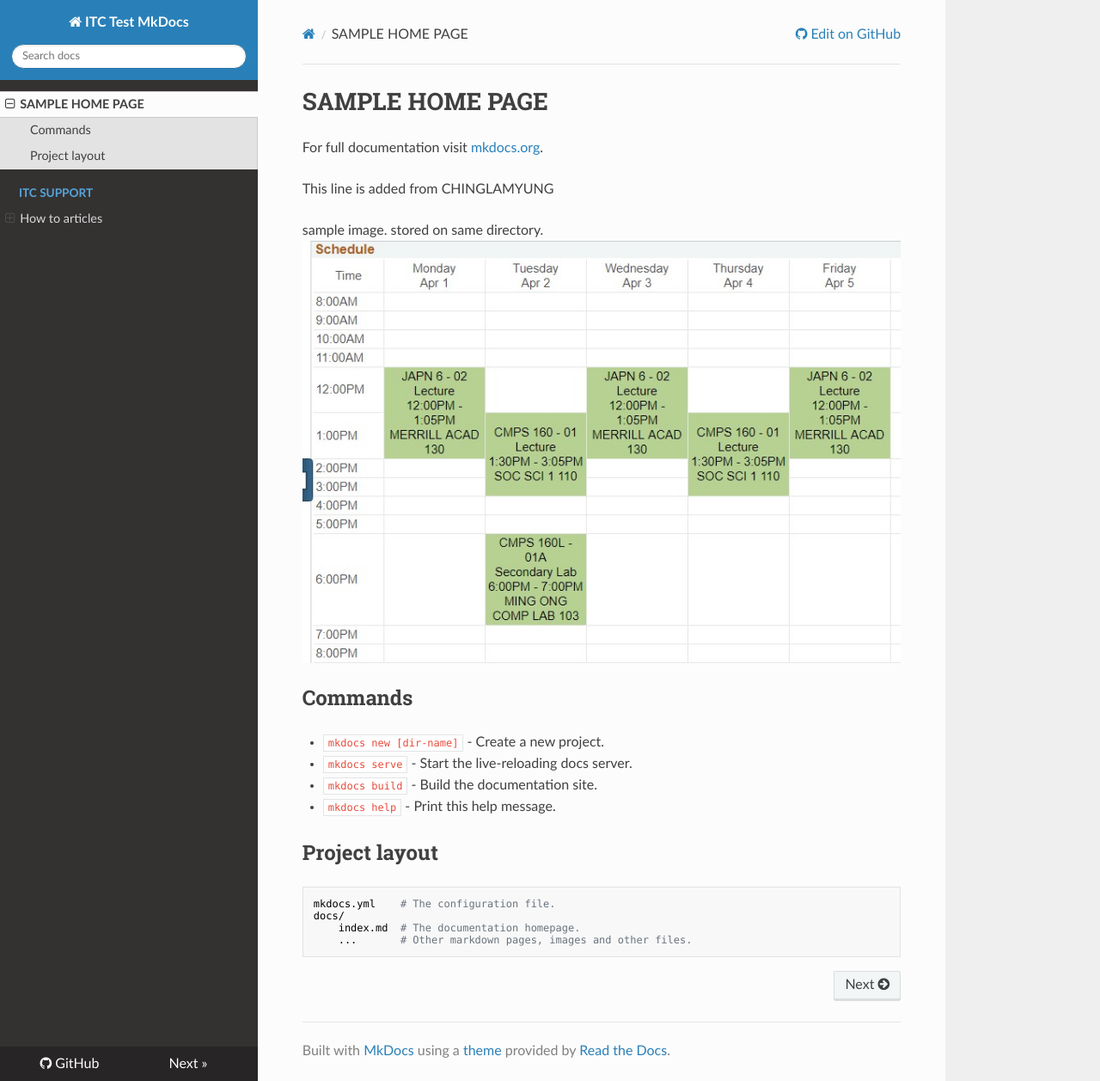
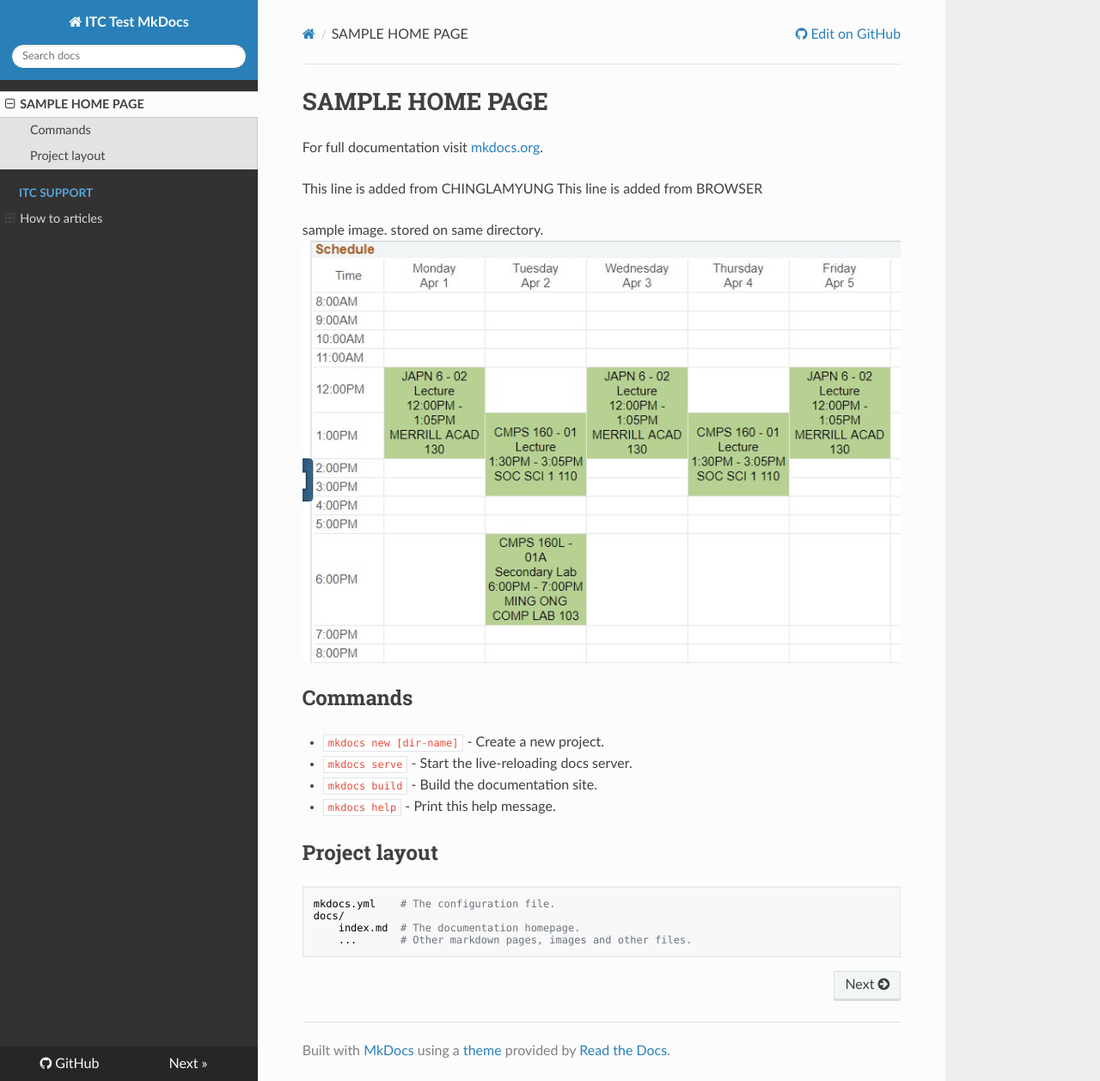
Before and after one commit to ITConductorDocs/DocTest, an MkDocs documentation site: the page built from docs/index.md, in a window 1280 px wide and 1257 px high. Shown: the whole window at 86% size. Built offline with MkDocs 1.6.1, drawn with Linux system fonts in a browser that asks for light colours; nearby versions of some CDN libraries.

Commit message:
Update index.md

```diff
--- a/docs/index.md
+++ b/docs/index.md
@@ -3,6 +3,7 @@
 For full documentation visit [mkdocs.org](https://mkdocs.org).
 
 This line is added from CHINGLAMYUNG
+This line is added from BROWSER
 
 sample image. stored on same directory.
 ![](./schedule.jpg)
```
